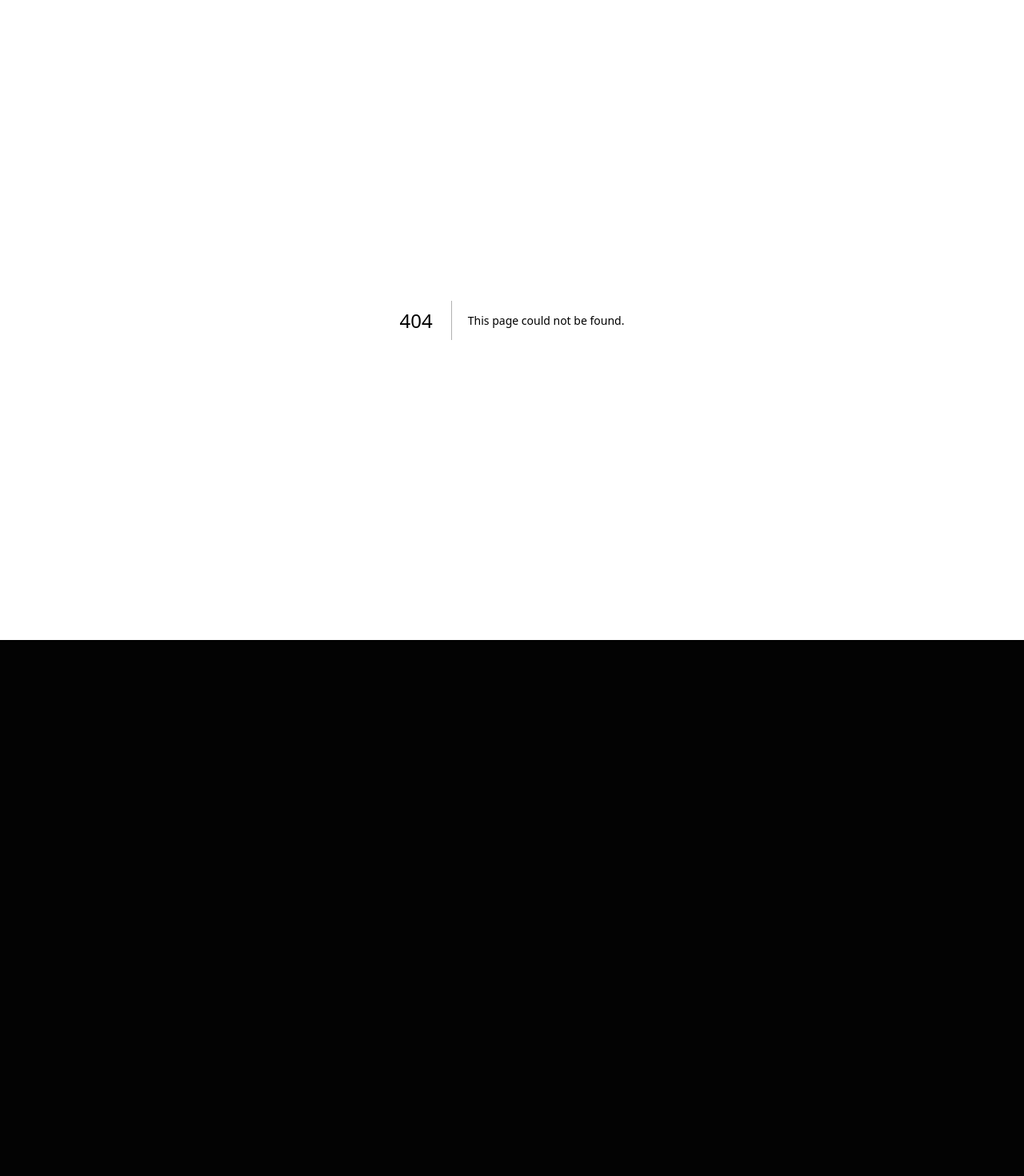
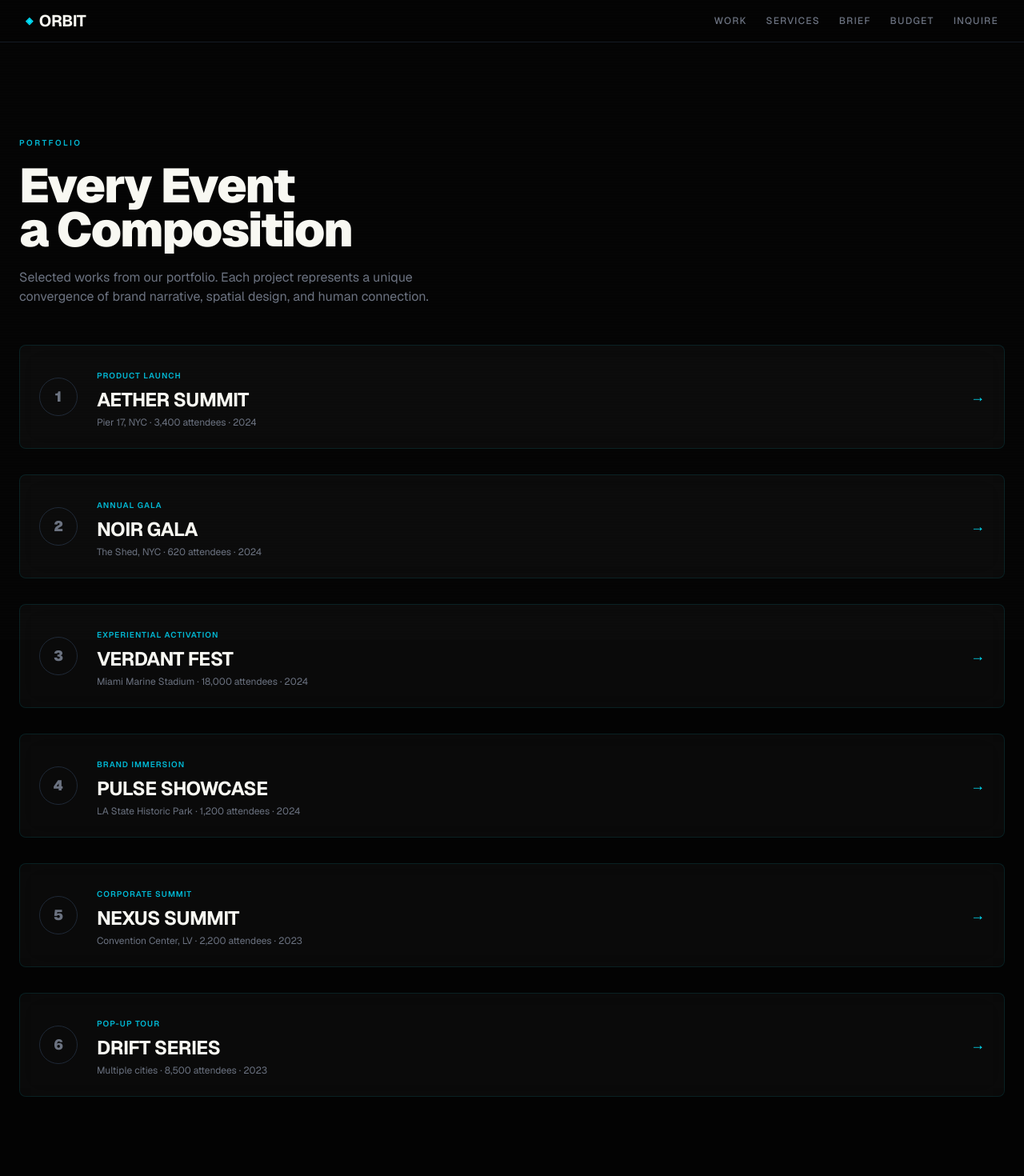
Before and after one commit to anas-khan-antimatter/mkt-orbit-events, a Next.js app in the folder orbit-events/: page /work in a window 1280 px wide. Before the commit this address had no page. Shown: the top 1470 px of the page at 80% size. Before the commit the page ends 800 px from the top, so only its background shows below. Built offline with nearby package versions, Linux system fonts and the light colour scheme.

Commit message:
antimatter: checkpoint c-1790732972231-maddm

```diff
--- /dev/null
+++ b/orbit-events/src/app/work/page.tsx
@@ -0,0 +1,60 @@
+"use client";
+
+import Link from "next/link";
+
+const allProjects = [
+  { slug: "aether-summit", title: "AETHER SUMMIT", category: "Product Launch", venue: "Pier 17, NYC", attendees: 3400, year: 2024, color: "#00e5ff" },
+  { slug: "noir-gala", title: "NOIR GALA", category: "Annual Gala", venue: "The Shed, NYC", attendees: 620, year: 2024, color: "#ff6bb5" },
+  { slug: "verdant-fest", title: "VERDANT FEST", category: "Experiential Activation", venue: "Miami Marine Stadium", attendees: 18000, year: 2024, color: "#00e5ff" },
+  { slug: "pulse-showcase", title: "PULSE SHOWCASE", category: "Brand Immersion", venue: "LA State Historic Park", attendees: 1200, year: 2024, color: "#ff6bb5" },
+  { slug: "nexus-summit", title: "NEXUS SUMMIT", category: "Corporate Summit", venue: "Convention Center, LV", attendees: 2200, year: 2023, color: "#00e5ff" },
+  { slug: "drift-series", title: "DRIFT SERIES", category: "Pop-Up Tour", venue: "Multiple cities", attendees: 8500, year: 2023, color: "#ff6bb5" },
+];
+
+export default function WorkPage() {
+  return (
+    <>
+      <nav className="sticky top-0 z-50 w-full border-b border-[#1f2937]/60 bg-[#030303]/80 backdrop-blur-2xl">
+        <div className="mx-auto flex max-w-7xl items-center justify-between px-4 py-3 sm:px-6 lg:px-8">
+          <Link href="/" className="flex items-center gap-2 text-xl font-bold tracking-tight text-[#f8f8f2]">
+            <span className="text-[#00e5ff] text-xs font-black">◈</span> ORBIT
+          </Link>
+          <nav className="hidden md:flex items-center gap-6">
+            {["Work", "Services", "Brief", "Budget", "Inquire"].map((item) => (
+              <Link key={item} href={item === "Work" ? "/work" : `/${item.toLowerCase()}`} className="text-xs font-medium uppercase tracking-widest text-[#6b7280] hover:text-[#f8f8f2] transition-colors">{item}</Link>
+            ))}
+          </nav>
+          <button className="md:hidden text-[#6b7280]" aria-label="Menu">☰</button>
+        </div>
+      </nav>
+
+      <div className="scanlines" />
+
+      <main className="min-h-screen bg-[#030303]">
+        <section className="mx-auto max-w-7xl px-4 py-20 sm:px-6 lg:py-28">
+          <span className="text-[10px] font-semibold uppercase tracking-[0.25em] text-[#00b8d4]">Portfolio</span>
+          <h1 className="mt-4 poster text-6xl font-black text-[#f8f8f2]">Every Event<br />a Composition</h1>
+          <p className="mt-5 max-w-xl text-[#6b7280]">Selected works from our portfolio. Each project represents a unique convergence of brand narrative, spatial design, and human connection.</p>
+
+          <div className="mt-12 space-y-8">
+            {allProjects.map((p, i) => (
+              <Link key={p.slug} href={`/work/${p.slug}`} className="group flex items-center gap-6 py-6 px-6 border-b border-[#1f2937]/40 glass-card rounded-lg transition-all hover:border-[#00e5ff]/20">
+                <div className="w-12 h-12 rounded-full bg-[#0a0a0a] border border-[#1f2937] flex items-center justify-center text-lg font-black text-[#6b7280]">{i + 1}</div>
+                <div className="flex-1">
+                  <span className="text-[10px] font-semibold uppercase tracking-widest text-[#00b8d4]">{p.category}</span>
+                  <h2 className="mt-1 text-2xl font-bold tracking-tight text-[#f8f8f2]">{p.title}</h2>
+                  <div className="mt-1 text-xs text-[#6b7280]">{p.venue} · {p.attendees.toLocaleString()} attendees · {p.year}</div>
+                </div>
+                <span className="text-[#00e5ff] text-lg group-hover:translate-x-1 transition-transform duration-200">→</span>
+              </Link>
+            ))}
+          </div>
+        </section>
+      </main>
+
+      <footer className="border-t border-[#1f2937] py-8 bg-[#0a0a0a] text-center">
+        <p className="text-[10px] text-[#6b7280]">© 2025 Orbit Events</p>
+      </footer>
+    </>
+  );
+}
```
